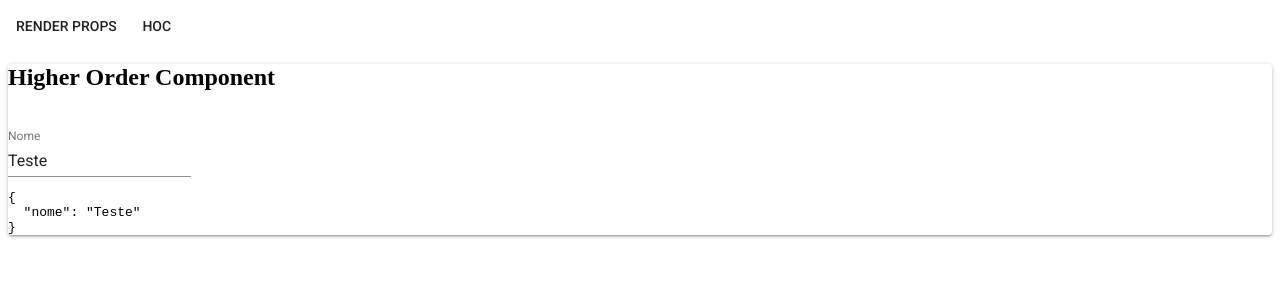
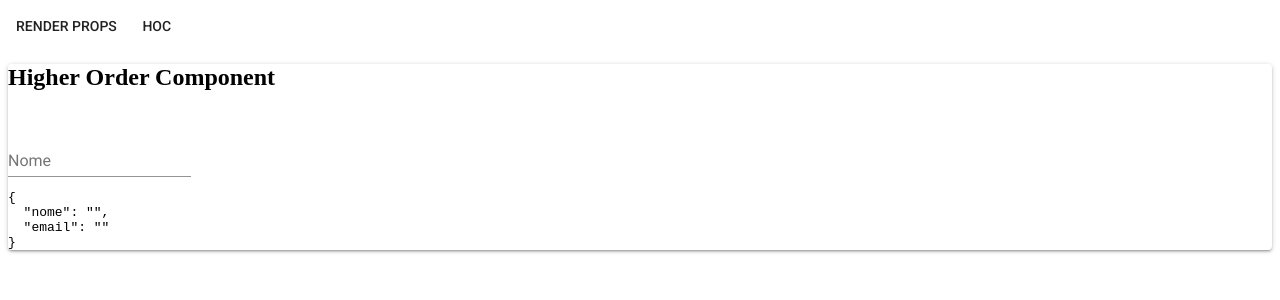
Before and after one commit to francajosejunior/formik, a React app: page / in a window 1280 px wide. Both pictures are taken after a click on the button "HOC". Shown: the top 300 px of the page. Built offline with nearby package versions, Linux system fonts and the light colour scheme.

Commit message:
initialValues

```diff
--- a/src/components/HOC.js
+++ b/src/components/HOC.js
@@ -1,6 +1,8 @@
 import React from 'react'
 import { withFormik } from 'formik'
 import { Paper, Grid, TextField } from '@material-ui/core'
+
+const initialValues = { nome: '', email: '' }
 
 class HOC extends React.Component {
   render() {
@@ -27,5 +29,5 @@ class HOC extends React.Component {
 }
 
 export default withFormik({
-  mapPropsToValues: () => ({ nome: 'Teste' })
+  mapPropsToValues: () => initialValues
 })(HOC)
--- a/src/components/RenderProps.js
+++ b/src/components/RenderProps.js
@@ -2,6 +2,8 @@ import React from 'react'
 import { Button, Paper, TextField, Grid } from '@material-ui/core'
 import { Formik, Field } from 'formik'
 import TextField2 from './TextField2'
+
+const initialValues = { nome: '', email: '' }
 
 class RenderProps extends React.Component {
   render() {
@@ -9,7 +11,7 @@ class RenderProps extends React.Component {
       <Paper>
         <h2>Render Props</h2>
         <br />
-        <Formik initialValues={{ nome: '', email: '' }}>
+        <Formik initialValues={initialValues}>
           {({ values, handleChange, handleBlur }) => (
             <form>
               <Grid container spacing={24}>
@@ -22,7 +24,6 @@ class RenderProps extends React.Component {
                     value={values.nome}
                   />
                 </Grid>
-
               </Grid>
               <br />
               <Button type="submit" variant="raised" color="primary">
```
